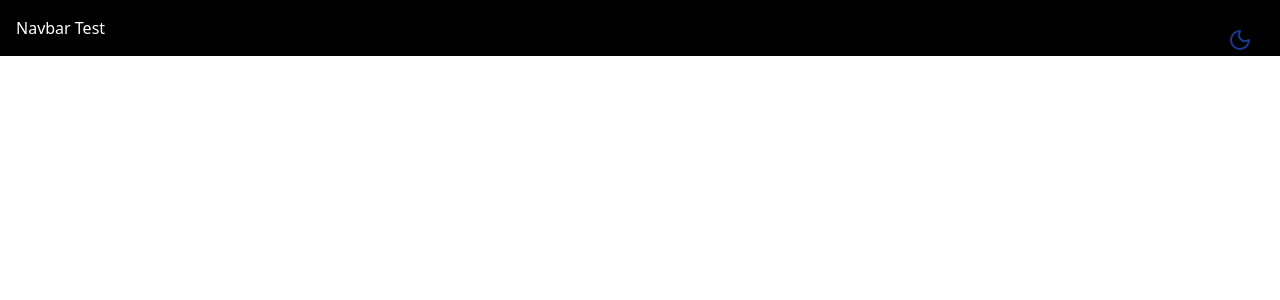
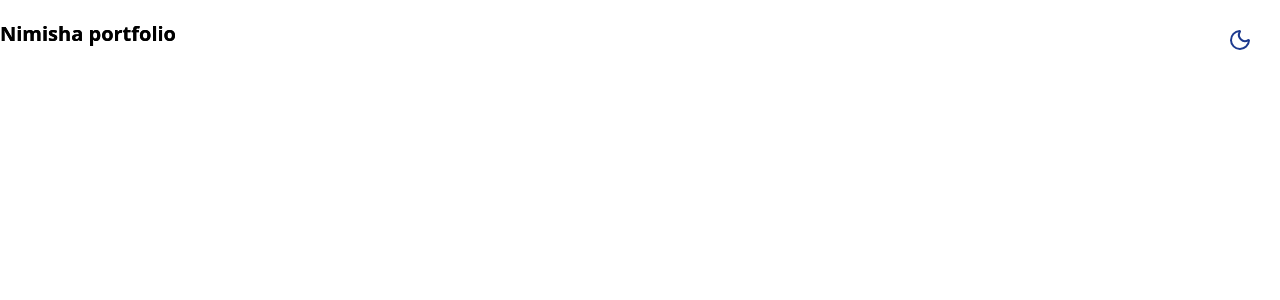
Before and after one commit to nimishaagnihotri01/Portfolio, a React (Vite) app in the folder portfolio/: page / in a window 1280 px wide. Shown: the top 300 px of the page. Built offline with nearby package versions, Linux system fonts and the light colour scheme.

Commit message:
added navbar

```diff
--- a/portfolio/src/components/Navbar.jsx
+++ b/portfolio/src/components/Navbar.jsx
@@ -1,7 +1,36 @@
+import {cn} from "@/lib/utils";
+import { useEffect, useState } from "react";
+
+const navItems=[
+  {name:"Home", href: "#hero"},
+  {name:"About", href: "#about"},
+  {name:"Skills", href: "#skills"},
+  {name:"Projects", href: "#projects"},
+  {name:"Contact", href: "#contact"},
+];
+
 export const Navbar = () => {
-  return (
-    <nav className="fixed top-0 left-0 w-full bg-black text-white p-4 z-50">
-      Navbar Test
+  const [isScrolled,setIsScrolled]=useState(false);
+
+  useEffect(()=>{
+    const handleScroll=()=>{
+      setIsScrolled(window.screenY>10)
+    }
+    window.addEventListener("scroll",handleScroll);
+    return()=>window.removeEventListener("scroll",handleScroll);
+  },[])
+  return(
+    <nav className={cn("fixed w-full z-40 transition-all duration-300",
+      isScrolled?"py-3 bg-background/80 backdrop-blur-md shadow-xs":"py-5"
+    )}
+    >
+      <div className="container flex items-center justify-between">
+          <a className="text-xl font-bold text-primary flex items-center">
+            <span className="relative z-10">
+              <span className="text-glow">Nimisha</span> portfolio
+            </span>
+          </a>
+      </div>
     </nav>
   );
-};
+  };
--- a/portfolio/src/components/StarBackground.jsx
+++ b/portfolio/src/components/StarBackground.jsx
@@ -10,14 +10,14 @@
       generateStars();
       generateMeteors();
     };
-
-    // Initial generate
+    const handleResize=()=>{
+      generateStars();
+    };
     generate();
 
-    // Add resize event listener
-    window.addEventListener("resize", generate);
+    window.addEventListener("resize", handleResize);
 
-    return () => window.removeEventListener("resize", generate);
+    return () => window.removeEventListener("resize",handleResize);
   }, []);
 
   const generateStars = () => {
--- a/portfolio/src/index.css
+++ b/portfolio/src/index.css
@@ -20,9 +20,9 @@
       transform: rotate(215deg) translateX(0);
       opacity: 1;
     }
-    80% { opacity: 1; }
+    70% { opacity: 1; }
     100% {
-      transform: rotate(215deg) translateX(-700px);
+      transform: rotate(215deg) translateX(-500px);
       opacity: 0;
     }
   }
@@ -47,3 +47,9 @@
   @apply absolute bg-gradient-to-r from-white via-white to-transparent rounded-full;
   box-shadow: 0 0 20px 5px rgba(255,255,255,0.4);
 }
+#root{
+  max-width: 100%;
+  margin: 0 auto;
+  padding: 0;
+  text-align: center;
+}
--- a/portfolio/src/pages/Home.jsx
+++ b/portfolio/src/pages/Home.jsx
@@ -1,9 +1,11 @@
 import { ThemeToggle } from "../components/ThemeToggle";
 import { StarBackground } from "../components/StarBackground";
+import { Navbar } from "../components/Navbar";
 export const Home=()=>{
 
     return <div className="min-h-screen bg-background text-foreground overflow-x-hidden">
         <ThemeToggle/>
         <StarBackground/>
+        <Navbar/>
     </div>;
 }
```
